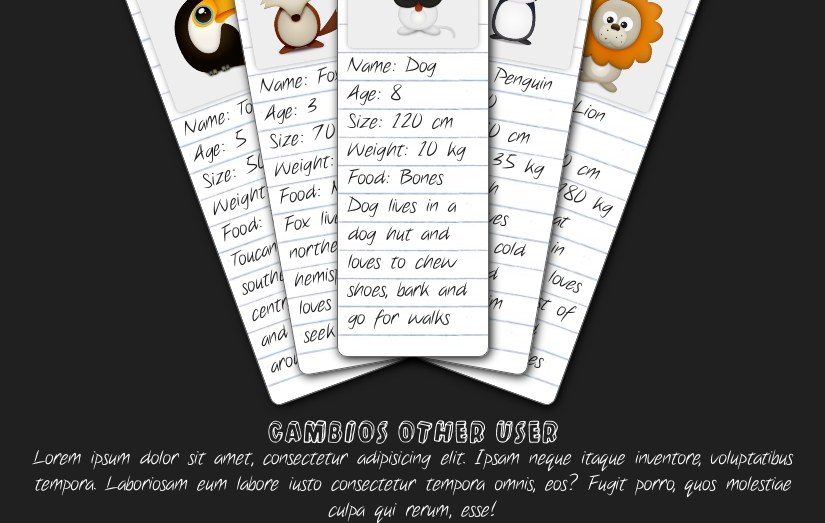
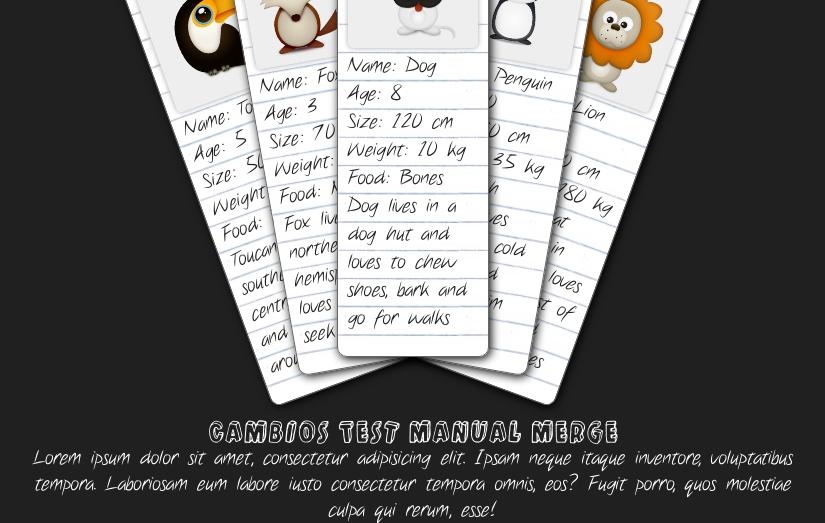
Before and after one commit to felixacdc/CursoGitCodigoFacilito, a plain HTML site: page sample/index.html in a window 1280 px wide. Shown: the part 334-857 px from the top of the page, without its empty margins (227-1052 px from the left). Drawn offline with Linux system fonts and the light colour scheme.

Commit message:
[test] manual merge test branch

```diff
--- a/sample/index.html
+++ b/sample/index.html
@@ -73,7 +73,7 @@
 					}
 				</style>
 
-	            <h1>Cambios Other User</h1>
+	            <h1>Cambios Test Manual Merge</h1>
 	            <p>Lorem ipsum dolor sit amet, consectetur adipisicing elit. Ipsam neque itaque inventore, voluptatibus tempora. Laboriosam eum labore iusto consectetur tempora omnis, eos? Fugit porro, quos molestiae culpa qui rerum, esse!</p>
             </div>
         </body>
```
